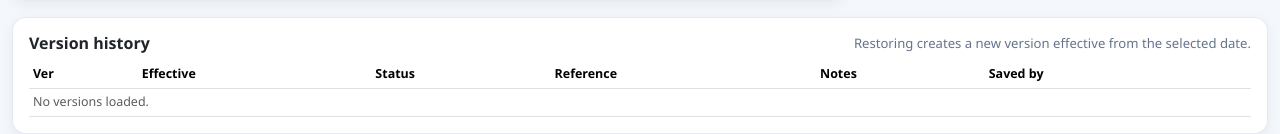
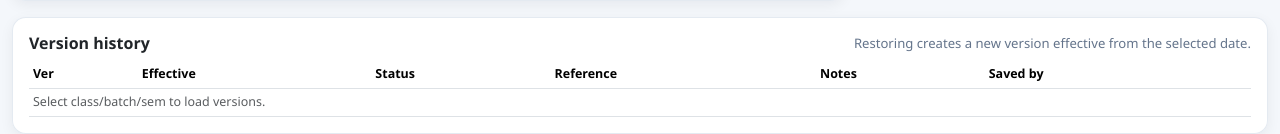
Before and after one commit to Meyyappan-AL/face_recognition, a Flask app: template templates/admin_timetable.html in a window 1280 px wide. Shown: the part 1175-1309 px from the top of the page. Run offline with Flask 3, Linux system fonts and the light colour scheme; the template is opened without the code that fills it, so the values that code supplies are empty; data comes from the database, SQL or seed files in the repository.

Commit message:
clarify timetable version loading state

```diff
--- a/templates/admin_timetable.html
+++ b/templates/admin_timetable.html
@@ -200,7 +200,7 @@
       <div class="table-responsive">
         <table id="historyTable" class="table table-sm tt-history align-middle mb-0">
           <thead><tr><th>Ver</th><th>Effective</th><th>Status</th><th>Reference</th><th>Notes</th><th>Saved by</th><th></th></tr></thead>
-          <tbody id="versionRows"><tr><td colspan="7" class="text-muted">No versions loaded.</td></tr></tbody>
+          <tbody id="versionRows"><tr><td colspan="7" class="text-muted">Select class/batch/sem to load versions.</td></tr></tbody>
         </table>
       </div>
     </div>
@@ -466,6 +466,7 @@
       await loadVersions(cls,state.batch,state.semNo);
       const pick=state.versions.find(v=>v.status==='current')||state.versions[0];
       if(pick){ await loadVersion(pick.id); return; }
+      if(state.versions.length){ await loadVersion(state.versions[0].id); return; }
       try{ await loadLegacy(cls); }
       catch(le){ state.data=emptyTimetable(cls); state.versionId=null; state.dirty=false; renderHistory(); renderEditor(); msg('No timetable version for '+cls+' in selected batch/sem. Create or import one.','warning'); }
     }catch(e){ state.data=emptyTimetable(cls); state.versionId=null; state.versions=[]; state.dirty=false; renderHistory(); renderEditor(); msg(e.message||'Could not load timetable.','danger'); erp.toast(e.message||'Load failed','danger'); }
```
